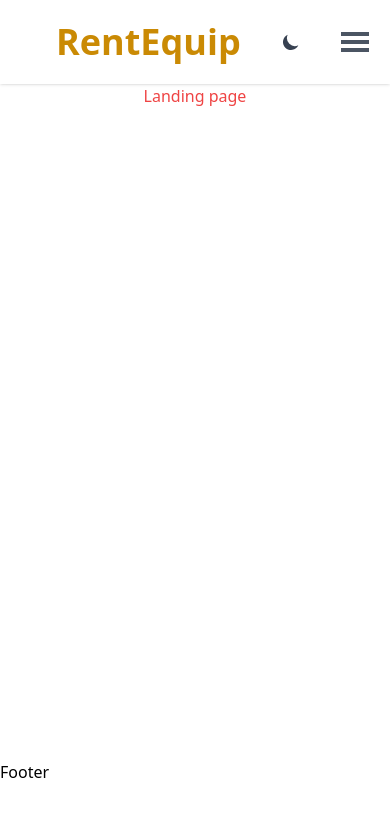
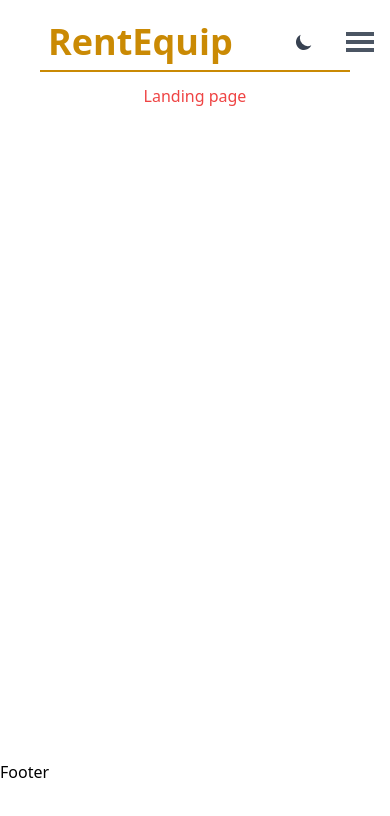
Before and after one commit to ConstantinHuidu/rentingdev, a Next.js app: page / in a window 390 px wide. Shown: the top 816 px of the page. Built offline with nearby package versions, Linux system fonts and the light colour scheme; no server answers.

Commit message:
yellow separator line

```diff
--- a/components/layout/Header.tsx
+++ b/components/layout/Header.tsx
@@ -18,11 +18,12 @@ const Header = ({ darkMode, toggleDarkMode }: HeaderPropsType) => {
   };
 
   return (
-    <nav className="fixed top-0 left-0 bg-white w-full h-[10vh] shadow dark:bg-gray-900 transition-all duration-300">
+    <nav className="fixed top-0 left-0 bg-white w-full h-[10vh] dark:bg-gray-900 transition-all duration-300">
+      <span className="absolute left-10 right-10 bottom-3 h-0.5 bg-yellow-600"></span>
       <div className="container m-auto h-full flex justify-between items-center text-gray-700">
         <h1 className="pl-8 py-4 text-4xl text-yellow-600 font-bold">
           <Link
-            className="hover:bg-gray-200 rounded-lg py-4 px-6 transition-all duration-300"
+            className="hover:bg-gray-200 rounded-lg py-1 px-4 transition-all duration-300"
             href="/"
           >
             RentEquip
@@ -38,14 +39,14 @@ const Header = ({ darkMode, toggleDarkMode }: HeaderPropsType) => {
           )}
           <DarkModeButton toggleDarkMode={toggleDarkMode} darkMode={darkMode} />
         </ul>
-        <div className="flex md:hidden justify-center items-center dark:text-white">
+        <div className="flex md:hidden justify-between items-center dark:text-white">
           <div className="block md:hidden">
             <DarkModeButton
               toggleDarkMode={toggleDarkMode}
               darkMode={darkMode}
             />
           </div>
-          <button className="block md:hidden py-3 px-4 mx-2 rounded focus:outline-none hover:bg-gray-200 group transition-all duration-300">
+          <button className="block md:hidden py-3 px-4 mx-2rounded focus:outline-none hover:bg-gray-200 group transition-all duration-300">
             <div className="w-7 h-1 bg-gray-600 mb-1 dark:bg-white dark:group-hover:bg-gray-900 transition-all duration-300"></div>
             <div className="w-7 h-1 bg-gray-600 mb-1 dark:bg-white dark:group-hover:bg-gray-900 transition-all duration-300"></div>
             <div className="w-7 h-1 bg-gray-600 dark:bg-white dark:group-hover:bg-gray-900 transition-all duration-300"></div>
```
